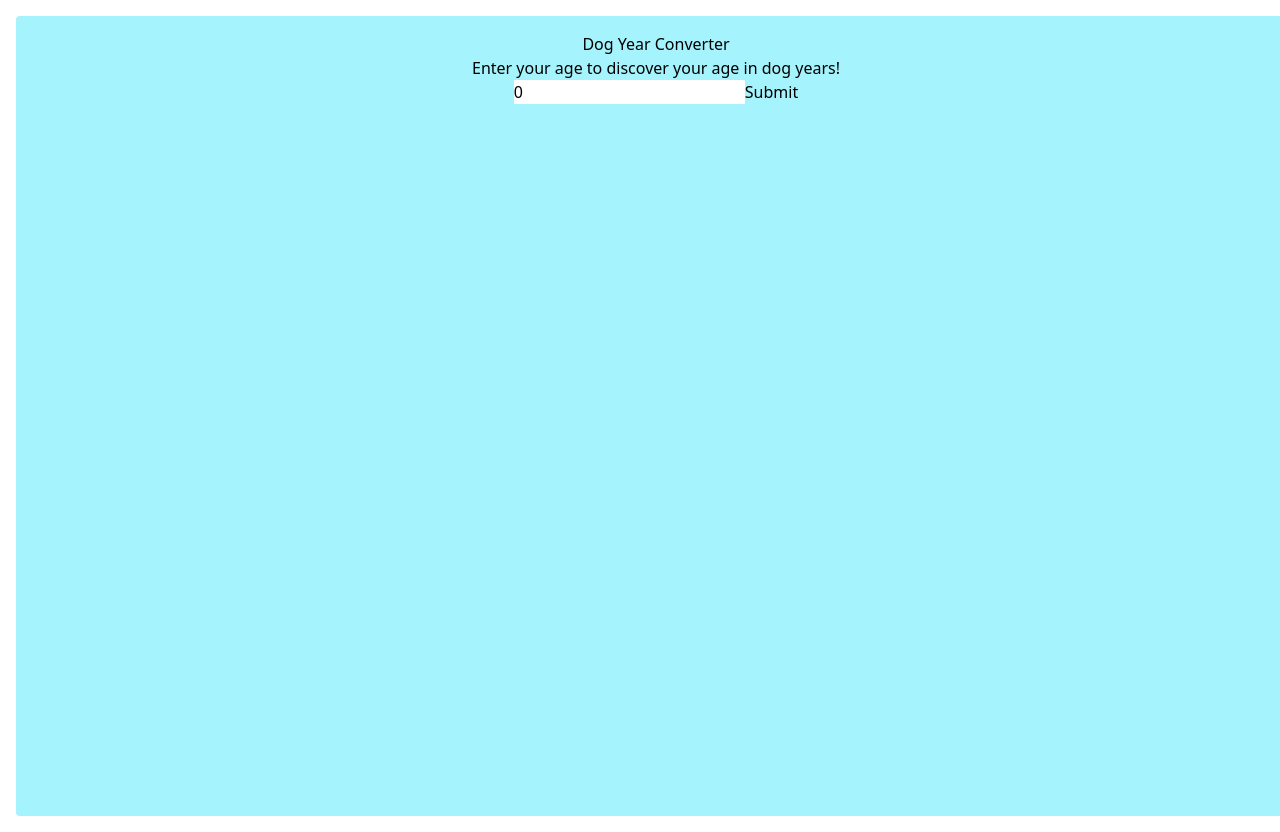
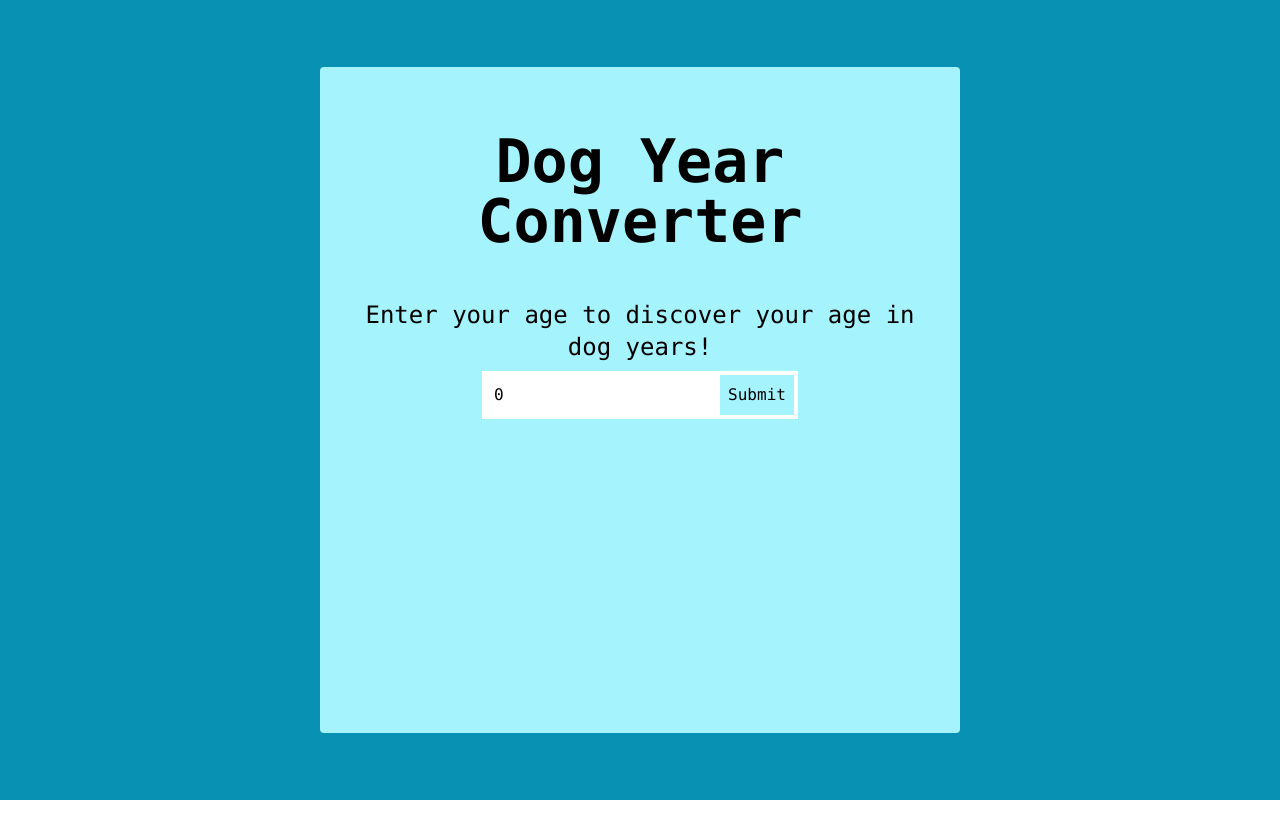
Before and after one commit to StephenHenryJr/dog-year-conventer, a website: page index.html in a window 1280 px wide. After the commit the page ends 800 px from the top, so only its background shows below. Drawn offline with Linux system fonts and the light colour scheme.

Commit message:
styled page with Tailwind

```diff
--- a/index.html
+++ b/index.html
@@ -9,16 +9,20 @@
     <link rel="stylesheet" href="./tailwind/output.css">
 </head>
 
-<body class="p-4">
-    <div class="container mx-auto p-4 text-center bg-cyan-200 rounded w-screen h-screen">
-        <h1>Dog Year Converter</h1>
-        <h3>Enter your age to discover your age in dog years!</h3>
-        <input type='text' id="input" name='age' value='0'><button id="submit">Submit</button>
-        <p></p>
+<body class="font-mono">
+    <div class="bg-cyan-600	h-screen flex justify-center items-center">
+        <div class="container p-4 text-center bg-cyan-200 rounded w-2/4 h-5/6">
+            <h1 class="text-6xl font-bold m-12">Dog Year Converter</h1>
+            <h3 class="text-2xl m-2">Enter your age to discover your age in dog years!</h3>
+            <input type='text' id="input" name='age' value='0' class="p-2 border-white border-4"><button id="submit"
+                class="border-white border-4 p-2">Submit</button>
+            <p class="text-xl m-4 text-rose-600	"></p>
+        </div>
     </div>
 
-<!-- Scripts -->
+    <!-- Scripts -->
     <script src="main.js"></script>
 </body>
 
 </html>
+<!-- npx tailwindcss -i ./styles.css -o ./tailwind/output.css --watch -->
```
Also changed, not shown: tailwind/output.css.
